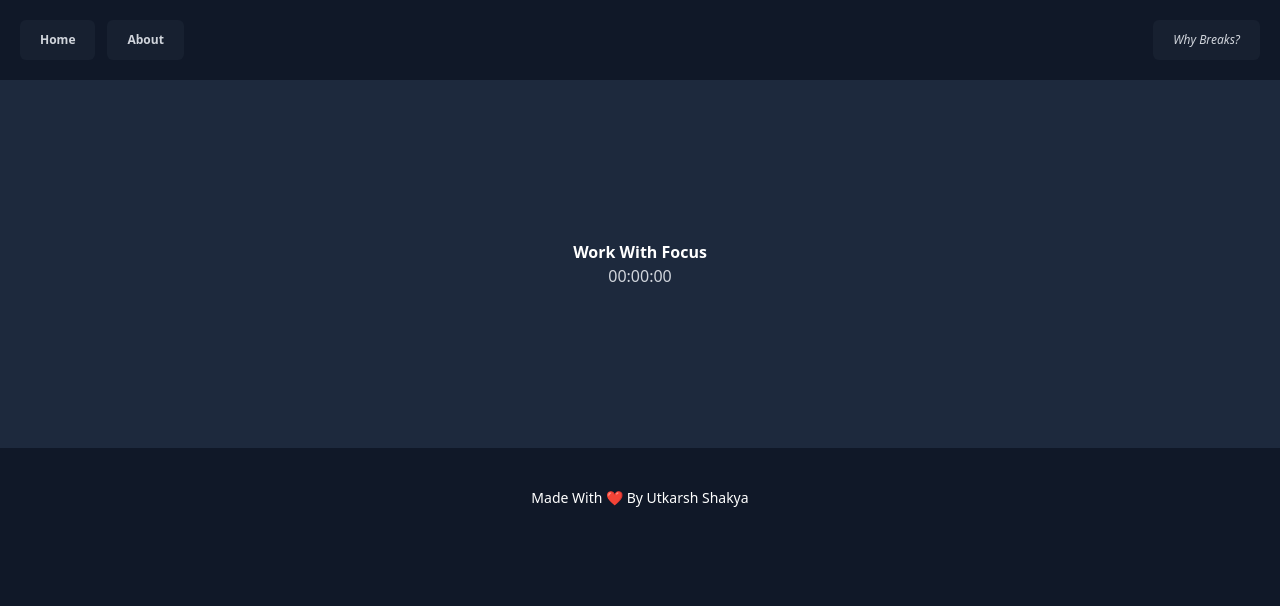
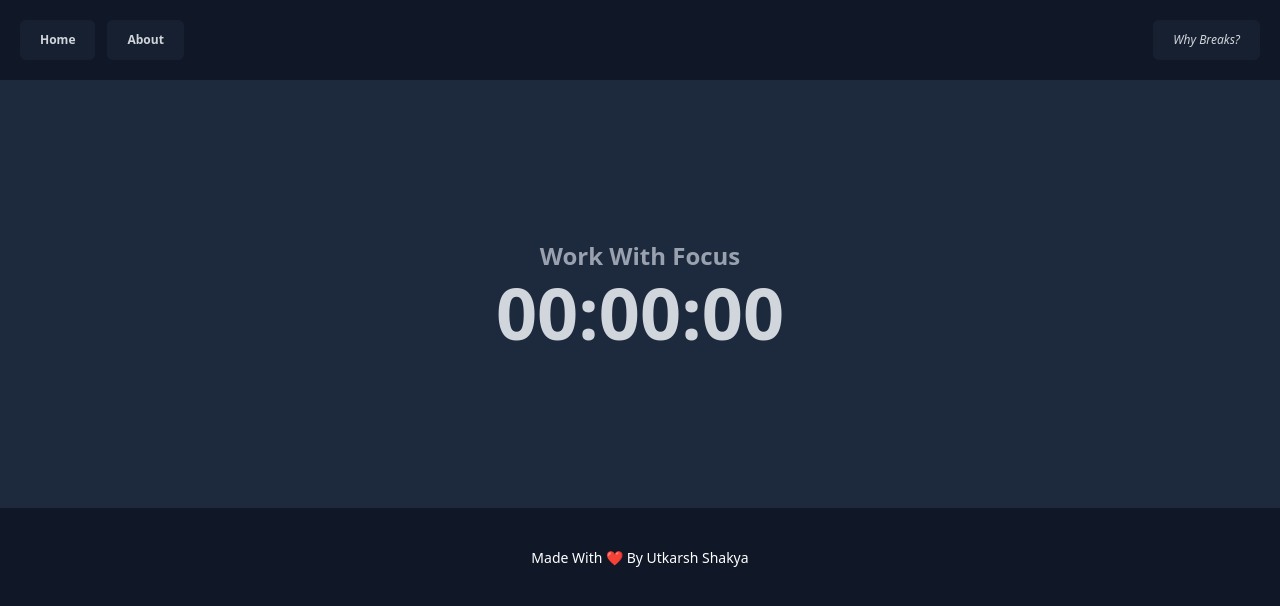
Before and after one commit to utkarshakya/Respiro, a React (Vite) app: page /custom in a window 1280 px wide. Shown: the top 606 px of the page. Built offline with nearby package versions, Linux system fonts and the light colour scheme.

Commit message:
feat: update CSS variables and utility classes for enhanced styling and layout options

```diff
--- a/src/public/style/output.css
+++ b/src/public/style/output.css
@@ -14,6 +14,7 @@
     --color-slate-400: oklch(0.704 0.04 256.788);
     --color-slate-800: oklch(0.279 0.041 260.031);
     --color-gray-300: oklch(0.872 0.01 258.338);
+    --color-gray-400: oklch(0.707 0.022 261.325);
     --color-gray-500: oklch(0.551 0.027 264.364);
     --color-gray-700: oklch(0.373 0.034 259.733);
     --color-gray-800: oklch(0.278 0.033 256.848);
@@ -32,11 +33,16 @@
     --text-xl--line-height: calc(1.75 / 1.25);
     --text-2xl: 1.5rem;
     --text-2xl--line-height: calc(2 / 1.5);
+    --text-3xl: 1.875rem;
+    --text-3xl--line-height: calc(2.25 / 1.875);
     --text-4xl: 2.25rem;
     --text-4xl--line-height: calc(2.5 / 2.25);
+    --text-5xl: 3rem;
+    --text-5xl--line-height: 1;
     --text-7xl: 4.5rem;
     --text-7xl--line-height: 1;
     --font-weight-semibold: 600;
+    --font-weight-bold: 700;
     --font-weight-extrabold: 800;
     --radius-md: 0.375rem;
     --animate-pulse: pulse 2s cubic-bezier(0.4, 0, 0.6, 1) infinite;
@@ -196,6 +202,9 @@
   }
 }
 @layer utilities {
+  .collapse {
+    visibility: collapse;
+  }
   .absolute {
     position: absolute;
   }
@@ -214,17 +223,32 @@
   .mt-2 {
     margin-top: calc(var(--spacing) * 2);
   }
+  .block {
+    display: block;
+  }
   .flex {
     display: flex;
   }
   .hidden {
     display: none;
   }
+  .inline-flex {
+    display: inline-flex;
+  }
+  .list-item {
+    display: list-item;
+  }
+  .table {
+    display: table;
+  }
   .h-full {
     height: 100%;
   }
   .min-h-\[180px\] {
     min-height: 180px;
+  }
+  .min-h-screen {
+    min-height: 100vh;
   }
   .w-full {
     width: 100%;
@@ -241,6 +265,9 @@
   .max-w-sm {
     max-width: var(--container-sm);
   }
+  .border-collapse {
+    border-collapse: collapse;
+  }
   .animate-pulse {
     animation: var(--animate-pulse);
   }
@@ -249,6 +276,9 @@
   }
   .cursor-pointer {
     cursor: pointer;
+  }
+  .resize {
+    resize: both;
   }
   .flex-col {
     flex-direction: column;
@@ -271,6 +301,12 @@
   .justify-center {
     justify-content: center;
   }
+  .gap-1 {
+    gap: calc(var(--spacing) * 1);
+  }
+  .gap-2 {
+    gap: calc(var(--spacing) * 2);
+  }
   .gap-3 {
     gap: calc(var(--spacing) * 3);
   }
@@ -292,6 +328,10 @@
   .rounded-md {
     border-radius: var(--radius-md);
   }
+  .border {
+    border-style: var(--tw-border-style);
+    border-width: 1px;
+  }
   .bg-blue-700 {
     background-color: var(--color-blue-700);
   }
@@ -300,6 +340,9 @@
   }
   .bg-gray-700\/30 {
     background-color: color-mix(in oklab, var(--color-gray-700) 30%, transparent);
+  }
+  .bg-gray-800 {
+    background-color: var(--color-gray-800);
   }
   .bg-gray-800\/50 {
     background-color: color-mix(in oklab, var(--color-gray-800) 50%, transparent);
@@ -343,6 +386,9 @@
   .py-10 {
     padding-block: calc(var(--spacing) * 10);
   }
+  .py-20 {
+    padding-block: calc(var(--spacing) * 20);
+  }
   .py-40 {
     padding-block: calc(var(--spacing) * 40);
   }
@@ -352,6 +398,14 @@
   .text-2xl {
     font-size: var(--text-2xl);
     line-height: var(--tw-leading, var(--text-2xl--line-height));
+  }
+  .text-4xl {
+    font-size: var(--text-4xl);
+    line-height: var(--tw-leading, var(--text-4xl--line-height));
+  }
+  .text-5xl {
+    font-size: var(--text-5xl);
+    line-height: var(--tw-leading, var(--text-5xl--line-height));
   }
   .text-7xl {
     font-size: var(--text-7xl);
@@ -373,6 +427,10 @@
     font-size: var(--text-xs);
     line-height: var(--tw-leading, var(--text-xs--line-height));
   }
+  .font-bold {
+    --tw-font-weight: var(--font-weight-bold);
+    font-weight: var(--font-weight-bold);
+  }
   .font-extrabold {
     --tw-font-weight: var(--font-weight-extrabold);
     font-weight: var(--font-weight-extrabold);
@@ -386,6 +444,9 @@
   }
   .text-gray-300 {
     color: var(--color-gray-300);
+  }
+  .text-gray-400 {
+    color: var(--color-gray-400);
   }
   .text-gray-500 {
     color: var(--color-gray-500);
@@ -404,6 +465,13 @@
   }
   .italic {
     font-style: italic;
+  }
+  .underline {
+    text-decoration-line: underline;
+  }
+  .outline {
+    outline-style: var(--tw-outline-style);
+    outline-width: 1px;
   }
   .outline-none {
     --tw-outline-style: none;
@@ -464,10 +532,28 @@
       padding-inline: calc(var(--spacing) * 20);
     }
   }
+  .md\:text-2xl {
+    @media (width >= 48rem) {
+      font-size: var(--text-2xl);
+      line-height: var(--tw-leading, var(--text-2xl--line-height));
+    }
+  }
+  .md\:text-3xl {
+    @media (width >= 48rem) {
+      font-size: var(--text-3xl);
+      line-height: var(--tw-leading, var(--text-3xl--line-height));
+    }
+  }
   .md\:text-4xl {
     @media (width >= 48rem) {
       font-size: var(--text-4xl);
       line-height: var(--tw-leading, var(--text-4xl--line-height));
+    }
+  }
+  .md\:text-7xl {
+    @media (width >= 48rem) {
+      font-size: var(--text-7xl);
+      line-height: var(--tw-leading, var(--text-7xl--line-height));
     }
   }
   .md\:text-base {
@@ -487,6 +573,11 @@
   50% {
     opacity: 0.5;
   }
+}
+@property --tw-border-style {
+  syntax: "*";
+  inherits: false;
+  initial-value: solid;
 }
 @property --tw-gradient-position {
   syntax: "*";
@@ -534,3 +625,8 @@
   syntax: "*";
   inherits: false;
 }
+@property --tw-outline-style {
+  syntax: "*";
+  inherits: false;
+  initial-value: solid;
+}
```
